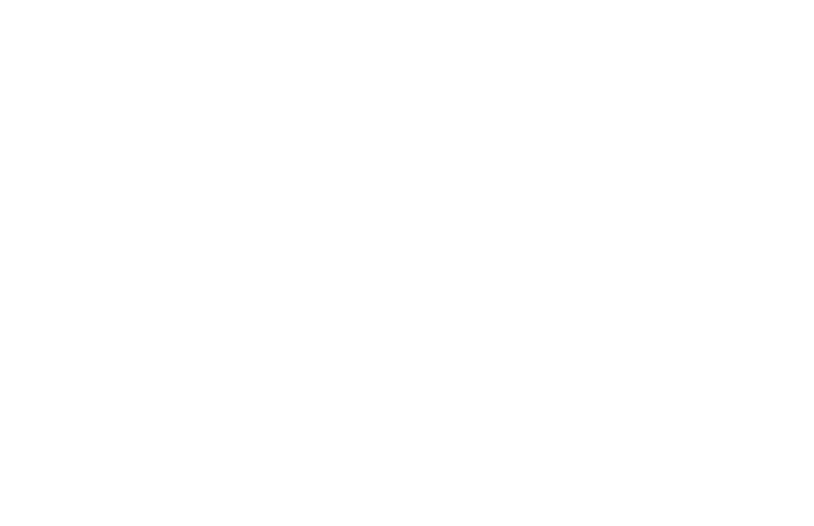
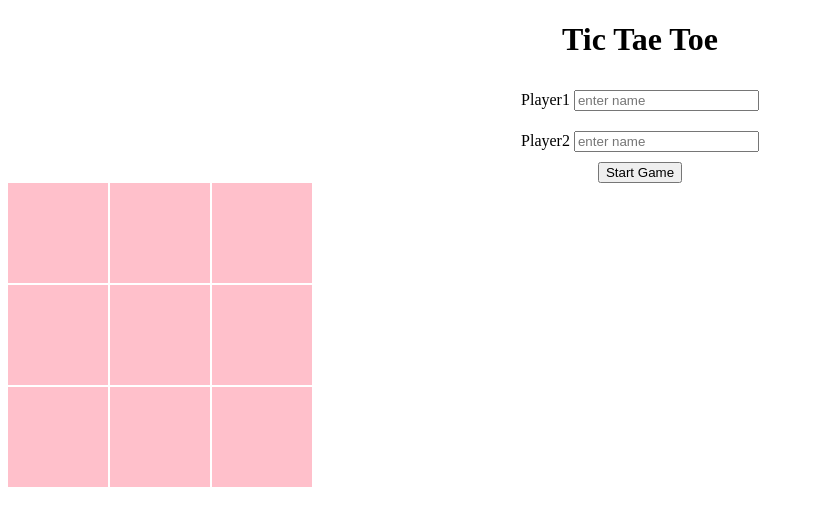
Before and after one commit to acciojob/tictactoe-Cuckss, a website: page main.html in a window 1280 px wide. Shown: the whole page, without its empty margins (0-814 px from the left). Drawn offline with Linux system fonts and the light colour scheme.

Commit message:
created a submission

```diff
--- a/main.html
+++ b/main.html
@@ -8,6 +8,35 @@
 
 <body>
 	<!-- the entire body must be written by student -->
+
+    <div class="container">
+		<h1>Tic Tae Toe</h1>
+		<div id="players">
+		<div class="inner">Player1
+		<input type="text" id="player-1" placeholder="enter name">
+		</div>
+			<div class="inner">Player2
+		<input type="text" id="player-2" placeholder="enter name">
+			</div>
+		<button id="submit" onclick="startGame()">Start Game</button>
+		</div>
+
+		<div id="message" class="message"></div>
+		 <div class="board" id="board">
+      <div class="cell" id="1" onclick="handleMove(1)"></div>
+      <div class="cell" id="2" onclick="handleMove(2)"></div>
+      <div class="cell" id="3" onclick="handleMove(3)"></div>
+      <div class="cell" id="4" onclick="handleMove(4)"></div>
+      <div class="cell" id="5" onclick="handleMove(5)"></div>
+      <div class="cell" id="6" onclick="handleMove(6)"></div>
+      <div class="cell" id="7" onclick="handleMove(7)"></div>
+      <div class="cell" id="8" onclick="handleMove(8)"></div>
+      <div class="cell" id="9" onclick="handleMove(9)"></div>
+    </div>
+	</div>
+
+
+
     <script type="text/javascript" src="./script.js">
 </script>
 
--- a/script.js
+++ b/script.js
@@ -1 +1,19 @@
 //your JS code here. If required.
+let currentPlayer;
+let player1Name;
+let player2Name;
+let isGameActive=false;
+const board=[null,null,null,null,null,null,null,null,null]
+function startGame(){
+	player1Name=document.getElementById("player-1").value;
+	player2Name=document.getElementById("player-2").value;
+	if (player1Name.trim() === '' || player2Name.trim() === '') {
+    alert('Please enter names for both players.');
+    return;
+  }
+	document.getElementById('players').style.display = 'none';
+  document.getElementById('message').textContent = `${player1Name}, you're up!`;
+  document.getElementById('board').style.pointerEvents = 'auto';
+  isGameActive = true;
+  currentPlayer = 'X';
+}
--- a/styles.css
+++ b/styles.css
@@ -1 +1,25 @@
 /*  your css code here. If applicable */
+.container{
+	text-align:center;
+	margin-top:20px;
+}
+.inner{
+	padding:10px;
+}
+.board{
+	display:grid;
+	grid-template-columns:repeat(3,100px);
+	gap:2px;
+	width:302px;
+
+}
+.cell{
+	 width: 100px;
+  height: 100px;
+  display: flex;
+  justify-content: center;
+  align-items: center;
+  font-size: 36px;
+  background-color: pink;
+  cursor: pointer;
+}
```
